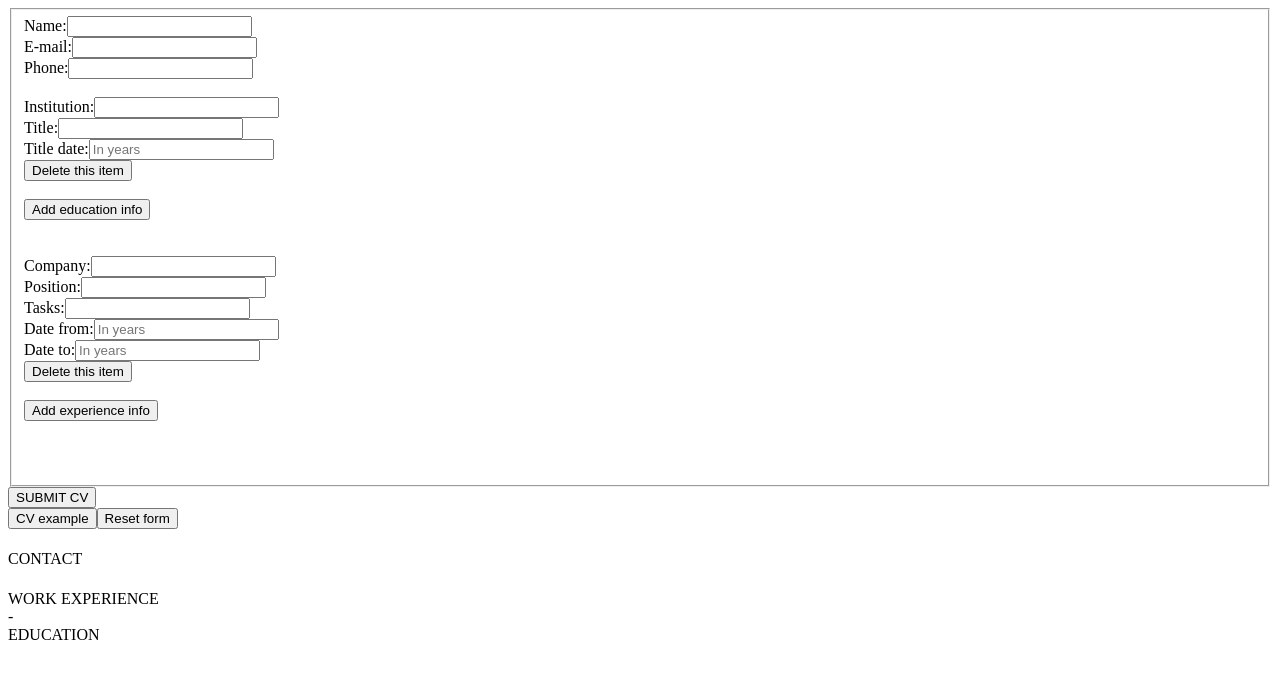
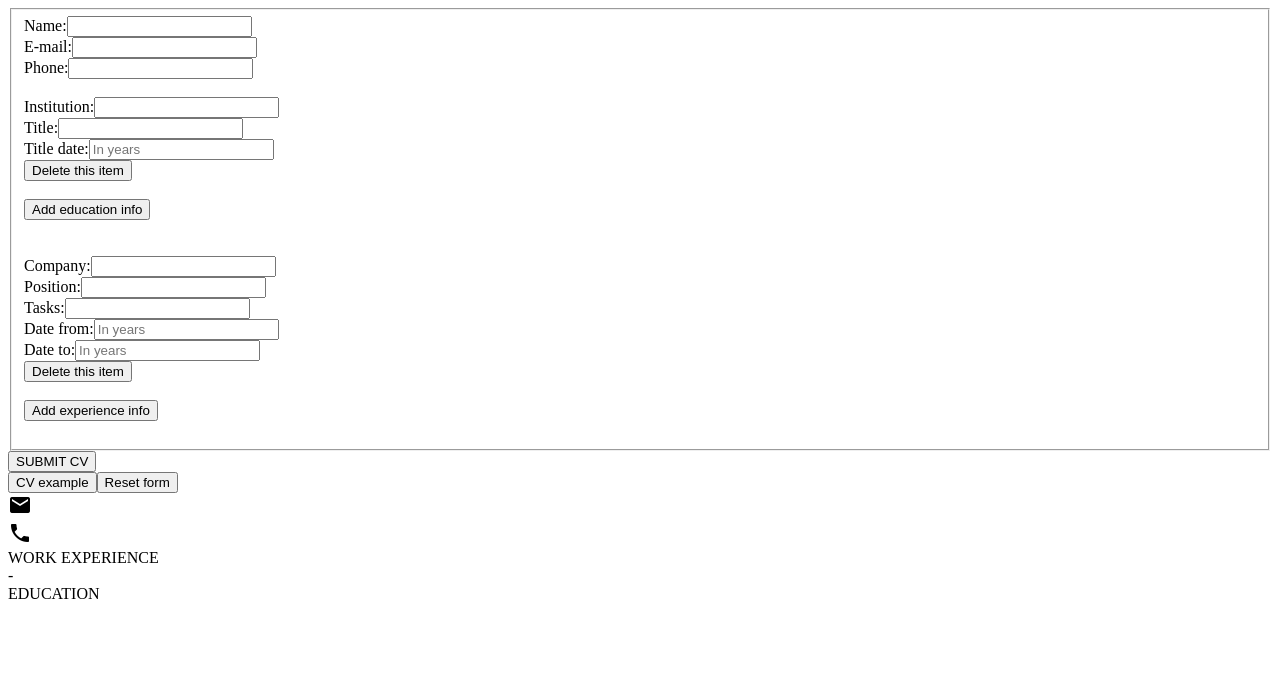
Before and after one commit to Fernetazo/cv-project, a React (Create React App) app: page / in a window 1280 px wide. Shown: the top 678 px of the page. Built offline with nearby package versions, Linux system fonts and the light colour scheme; the HTML template or start-up script is replaced by a standard one.

Commit message:
Add css styles with icons

```diff
--- a/public/index.html
+++ b/public/index.html
@@ -11,6 +11,10 @@
     />
     <link rel="apple-touch-icon" href="%PUBLIC_URL%/logo192.png" />
     <link rel="manifest" href="%PUBLIC_URL%/manifest.json" />
+    <link
+      href="https://fonts.googleapis.com/icon?family=Material+Icons"
+      rel="stylesheet"
+    />
     <title>CV project</title>
   </head>
   <body>
--- a/src/App.js
+++ b/src/App.js
@@ -239,8 +239,6 @@ class App extends Component {
                   addExp={this.addExp}
                 />
               </div>
-              <br></br>
-              <br></br>
             </fieldset>
 
             <ToggleCV />
--- a/src/components/CVDisplay.js
+++ b/src/components/CVDisplay.js
@@ -3,51 +3,63 @@ import React from "react";
 const CVDisplay = (props) => {
   const { isEditing, personalInfo, educationArray, experienceArray } = props;
 
-  let className = "rightSide";
+  let className = "rightSideContainer";
   if (isEditing === false) {
     className += " active";
   }
 
   return (
     <div className={className}>
+      <div className="rightSide">
+        <div className="headerSector">
           <div>
-        <h1>{personalInfo.name}</h1>
+            <div className="mainName">{personalInfo.name}</div>
+          </div>
+          <div className="contact">
+            <div className="subContact">
+              <div className="material-icons">email</div>
+              <div>{personalInfo.email}</div>
+            </div>
+            <div className="subContact">
+              <div className="material-icons">phone</div>{" "}
+              <div>{personalInfo.phone}</div>
+            </div>
+          </div>
         </div>
         <div>
-        <div>CONTACT</div>
-        <h5>{personalInfo.email}</h5>
-        <h5>{personalInfo.phone}</h5>
-      </div>
-      <div>
-        <div>WORK EXPERIENCE</div>
+          <div className="subSection">WORK EXPERIENCE</div>
           <div>
             {experienceArray.map((e) => {
               return (
-              <div key={e.id}>
-                <div>{e.company}</div>
-                <div>{e.position}</div>
-                <div>{e.tasks}</div>
-                <div>
+                <div className="item" key={e.id}>
+                  <div className="leftSideItem">
+                    <div className="title">{e.company}</div>
+                    <div className="date">
                       {e.dateFrom}-{e.dateTo}
+                    </div>
+                  </div>
+                  <div className="rightSideItem">
+                    <div className="title">{e.position}</div>
+                    <div className="tasks">{e.tasks}</div>
                   </div>
                 </div>
               );
             })}
           </div>
         </div>
-
         <div>
-        <div>EDUCATION</div>
+          <div className="subSection">EDUCATION</div>
           <div>
             {educationArray.map((e) => {
               return (
-              <div key={e.id}>
-                <div>{e.institution}</div>
-                <div>{e.title}</div>
-                <div>{e.titleDate}</div>
+                <div className="itemEdu" key={e.id}>
+                  <div className="title">{e.title}</div>
+                  <div className="institution">{e.institution}</div>
+                  <div className="date">{e.titleDate}</div>
                 </div>
               );
             })}
+          </div>
         </div>
       </div>
     </div>
--- a/src/styles/styles.css
+++ b/src/styles/styles.css
@@ -1,12 +1,107 @@
+.material-icons {
+  font-family: "Material Icons", serif;
+  color: grey;
+  font-size: 20px;
+  margin-right: 5px;
+}
+
+#root {
+}
+
 .main {
   display: flex;
   flex-direction: row;
+  justify-content: space-between;
+  width: 900px;
+}
+
+.leftSide {
+  margin: 10px;
+}
+
+.leftSide,
+input,
+button {
+  font-family: "Lucida Sans", "Lucida Sans Regular", "Lucida Grande",
+    "Lucida Sans Unicode", Geneva, Verdana, sans-serif;
+  font-size: 10px;
+}
+
+.rightSideContainer {
+  border: 1px solid;
+  visibility: hidden;
 }
 
 .rightSide {
-  visibility: hidden;
+  display: flex;
+  flex-direction: column;
+  font-family: sans-serif;
+  margin: 20px;
 }
 
 .active {
   visibility: visible;
 }
+
+.headerSector {
+  display: flex;
+  flex-direction: row;
+  justify-content: space-between;
+  text-align: center;
+  align-items: center;
+  height: 150px;
+}
+
+.mainName {
+  font-size: 50px;
+  font-weight: bold;
+}
+
+.subContact {
+  display: flex;
+  flex-direction: row;
+  font-size: 14px;
+  margin: 10px;
+}
+
+.subSection {
+  font-size: 20px;
+  font-weight: bold;
+  margin-top: 20px;
+  margin-bottom: 20px;
+  border-bottom: 0.5px solid;
+}
+
+.item {
+  display: flex;
+  flex-direction: row;
+  margin-top: 20px;
+  margin-bottom: 20px;
+}
+
+.itemEdu {
+  display: flex;
+  flex-direction: column;
+  margin-top: 20px;
+  margin-bottom: 20px;
+}
+
+.leftSideItem {
+  width: 200px;
+}
+
+.title {
+  font-weight: bold;
+}
+
+.date {
+  font-size: 13px;
+}
+
+.tasks {
+  font-size: 13px;
+}
+
+.institution {
+  font-size: 13px;
+}
```
Lines whose indentation alone changed are shown as unchanged.
